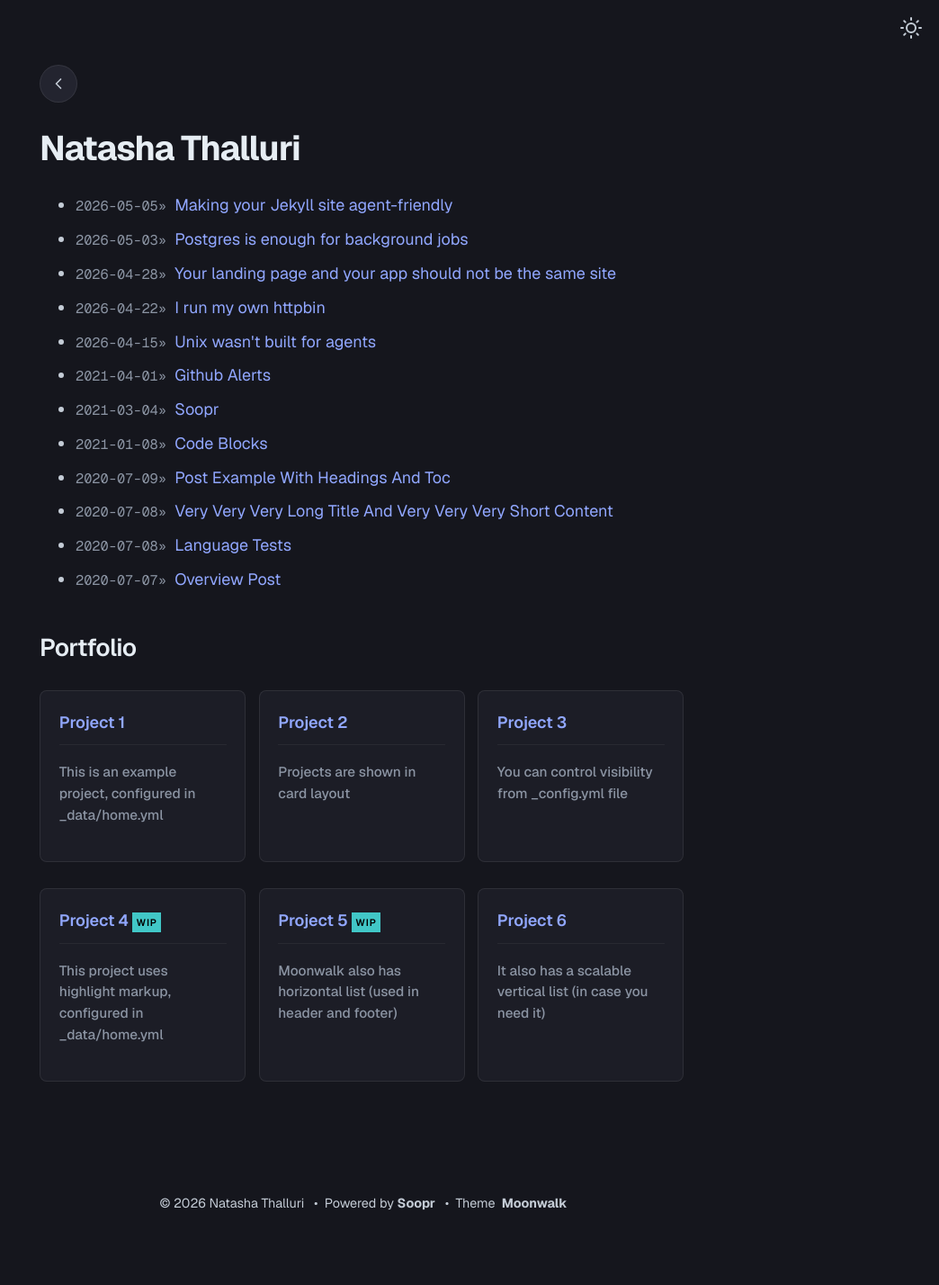
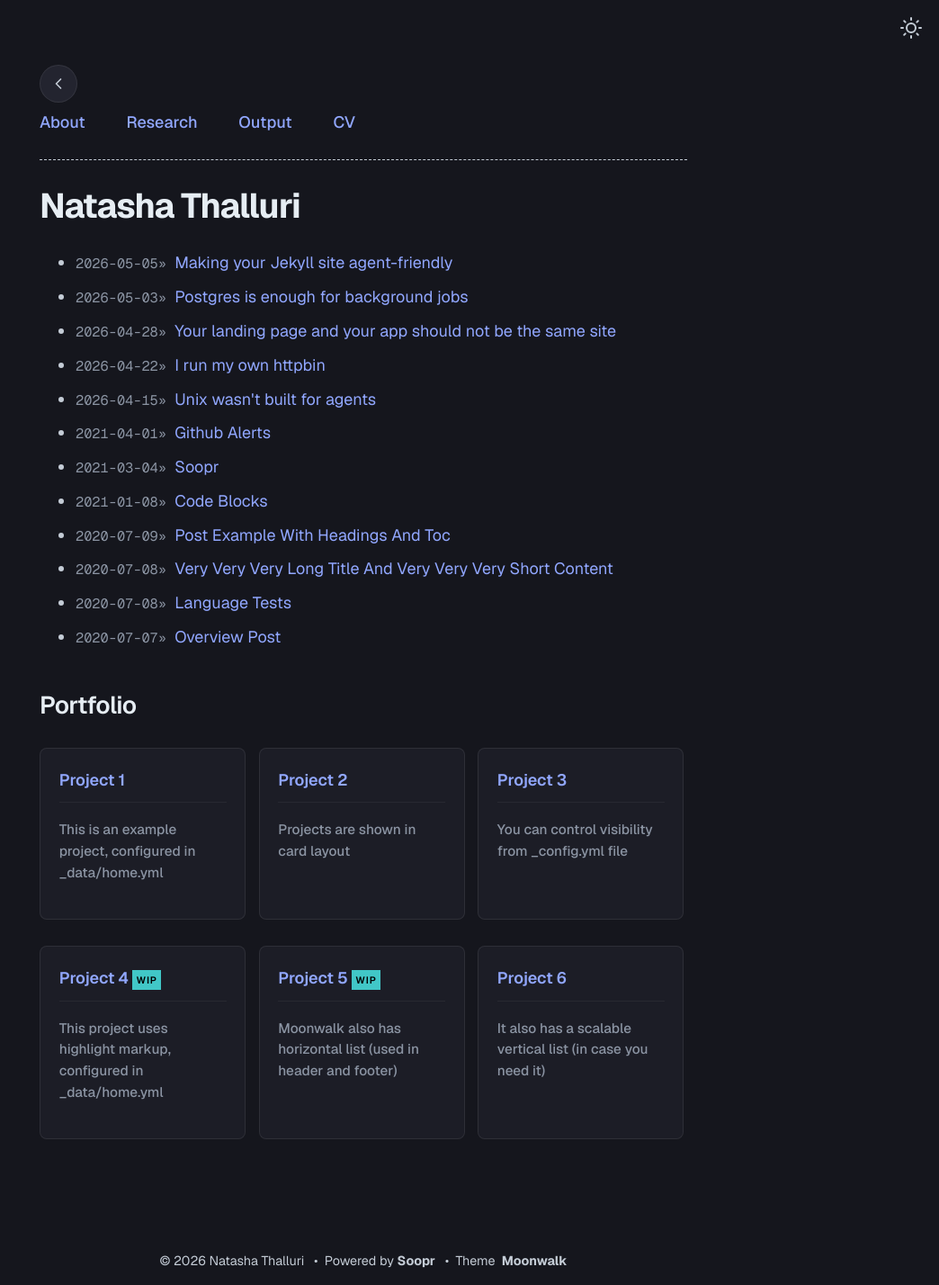
Before and after one commit to nthalluri/natasha-thalluri, a Jekyll site: the page built from blog.html, in a window 1280 px wide. Shown: the whole page at 90% size, without its empty margins (236-1280 px from the left). Built offline with Jekyll 4.4.1, drawn with Linux system fonts in a browser that asks for light colours; before the commit the page ends 1364 px from its top, so only the background shows below that.

Commit message:
Update blog.html

```diff
--- a/_layouts/blog.html
+++ b/_layouts/blog.html
@@ -8,9 +8,13 @@ layout: default
 </a>
 
 <header>
+  {% if site.theme_config.show_navbar == true %}
+    {% include horizontal_list.html collection=site.data.home.navbar_entries %}
+    <div class="dashed"></div>
+  {% endif %}
+
   <h1>{{ site.title }}</h1>
 </header>
-
 {% include post_list.html %}
 
 {% if site.theme_config.show_projects == true %}
```
